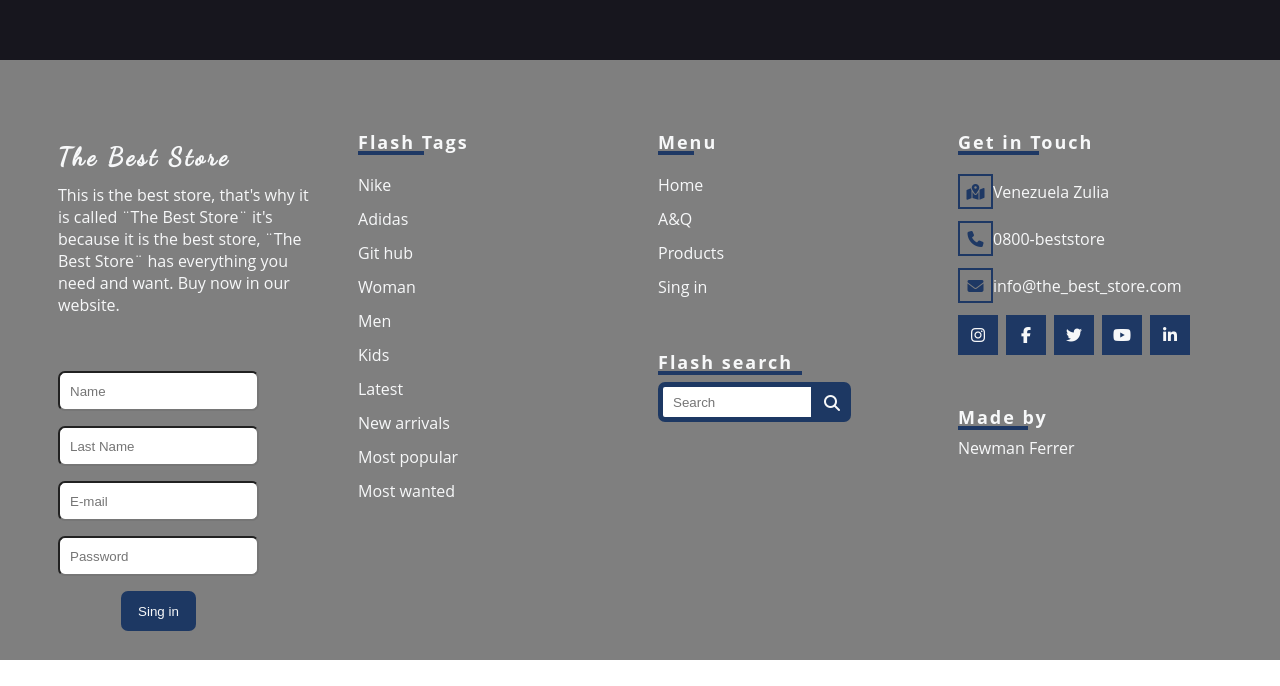
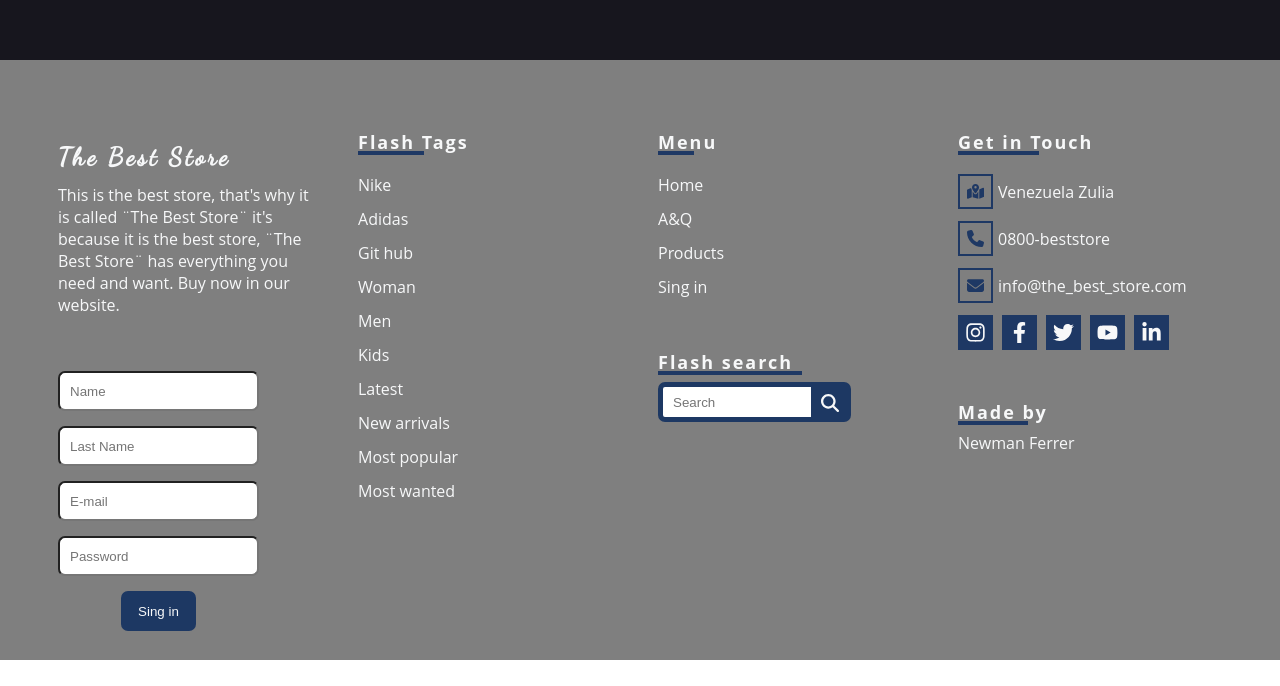
Before and after one commit to AmandaFerrer/my-first-footer-120423, a plain HTML site: page index.html in a window 1280 px wide. Shown: the part 1652-2338 px from the top of the page. Drawn offline with Linux system fonts and the light colour scheme.

Commit message:
feat: :sparkles: refactor footer
refactor footer

issue - 180423 - refactor footer

```diff
--- a/css/styles.css
+++ b/css/styles.css
@@ -20,14 +20,10 @@
  font-size: 16px;
 }
 
-/* body {
- width: 100vw;
-} */
-
 header {
  width: 100%;
  height: 7rem;
- padding: 0 1rem; /*clamp(1rem, 3vw + 1rem, 3rem)*/
+ padding: 0 1rem;
 
  display: flex;
  flex-flow: row wrap;
@@ -110,7 +106,6 @@
  font-size: 25px;
 }
 
-/* form */
 form {
  display: flex;
  flex-flow: column wrap;
@@ -142,7 +137,6 @@
  color: #f7f8f9;
  border: 2px solid #f7f8f9;
 }
-/* form */
 
 .column h5 {
  font-size: 18px;
@@ -151,7 +145,6 @@
  padding-bottom: 8px;
 }
 
-/* rallita abajo de los titulos */
 .column h5::after {
  content: '';
  position: absolute;
@@ -167,6 +160,10 @@
  list-style: none;
 }
 
+.get-in-touch__info {
+ padding: 0 0 0 5px;
+}
+
 .footer-links a {
  text-decoration: none;
  color: #f7f8f9;
@@ -176,6 +173,7 @@
 .input {
  display: flex;
  flex-flow: row wrap;
+ outline: none;
 }
 
 .search__bar {
@@ -192,7 +190,7 @@
 .search-btn {
  height: 40px;
  width: 35px;
- padding: 10px 10px 10px 8px;
+ padding: 12px 12px 12px 5px;
  border-radius: 0 7px 7px 0;
 
  cursor: pointer;
@@ -211,45 +209,42 @@
  align-items: center;
 }
 
-.contatc-details i {
+.contatc-details__icon {
  height: 35px;
  width: 35px;
+ padding: 7px;
  border: 2px solid #1e3864;
- color: #1e3864;
  display: flex;
  align-items: center;
  justify-content: center;
 }
 
-.contatc-details i:hover {
- color: #f7f8f9;
- background-color: #1e3864;
+.contatc-details__icon:hover {
+ filter: brightness(0) saturate(100%) invert(100%) sepia(30%) saturate(275%)
+  hue-rotate(114deg) brightness(104%) contrast(95%); /*cambiar color con el con ursor*/
 }
 
 .social-link-icons {
  display: flex;
  list-style: none;
+ gap: 9px;
 }
 
-.social-link-icons li {
- margin-right: 8px;
-}
-
-.fa-brands {
- height: 40px;
- width: 40px;
+.social-media-icon {
+ height: 35px;
+ width: 35px;
+ padding: 5px;
  border: 2px solid #1e3864;
  background-color: #1e3864;
- color: #f7f8f9;
  display: flex;
  align-items: center;
  justify-content: center;
  transition: 0.3s;
 }
 
-.fa-brands:hover {
+.social-media-icon:hover {
  background: transparent;
- color: #1e3864;
+ filter: #1e3864; /*cambiar color con el con ursor*/
 }
 
 .made__by {
--- a/index.html
+++ b/index.html
@@ -97,7 +97,10 @@
       <div class="input">
        <input class="search-bar-input" type="search" placeholder="Search" />
        <div class="search-btn">
-        <i class="fa-solid fa-magnifying-glass" style="color: #f7f8f9"></i>
+        <img
+         src="/img/magnifying-glass-solid.svg"
+         alt="search magnifying glass"
+        />
        </div>
       </div>
      </div>
@@ -106,25 +109,59 @@
      <h5>Get in Touch</h5>
      <ul class="contatc-details">
       <li>
-       <i class="fa-solid fa-map-location-dot"></i>
-       <span>Venezuela Zulia</span>
+       <div class="imag__container"></div>
+       <img
+        class="contatc-details__icon img"
+        src="/img/map-location-dot-solid.svg"
+        alt="map with location dot icon"
+       />
+       <span class="get-in-touch__info">Venezuela Zulia</span>
       </li>
       <li>
-       <i class="fa-solid fa-phone"></i>
-       <span>0800-beststore</span>
+       <img
+        class="contatc-details__icon"
+        src="/img/phone-solid.svg"
+        alt="phone icon"
+       />
+       <span class="get-in-touch__info">0800-beststore</span>
       </li>
       <li>
-       <i class="fa-solid fa-envelope"></i>
-       <span>info@the_best_store.com</span>
+       <img
+        class="contatc-details__icon"
+        src="/img/envelope-solid.svg"
+        alt="e-mail icon"
+       />
+       <span class="get-in-touch__info">info@the_best_store.com</span>
       </li>
      </ul>
      <ul class="social-link-icons">
-      <li><i class="fa-brands fa-instagram"></i></li>
-      <li><i class="fa-brands fa-facebook-f"></i></li>
-      <li><i class="fa-brands fa-twitter"></i></li>
-      <li><i class="fa-brands fa-youtube"></i></li>
-      <li><i class="fa-brands fa-linkedin-in"></i></li>
+      <img
+       class="social-media-icon"
+       src="/img/instagram.svg"
+       alt="instagram icon"
+      />
+      <img
+       class="social-media-icon"
+       src="/img/facebook-f.svg"
+       alt="facebook icon"
+      />
+      <img
+       class="social-media-icon"
+       src="/img/twitter.svg"
+       alt="twitter icon"
+      />
+      <img
+       class="social-media-icon"
+       src="/img/youtube.svg"
+       alt="youtube icon"
+      />
+      <img
+       class="social-media-icon"
+       src="/img/linkedin-in.svg"
+       alt="linkedin icon"
+      />
      </ul>
+
      <div class="made__by">
       <h5>Made by</h5>
       <p>Newman Ferrer</p>
```
Also changed, not shown: img/bg-footer-blue-640x426.png (deleted), img/envelope-solid.svg (added), img/facebook-f.svg (added), img/instagram.svg (added), img/linkedin-in.svg (added), img/magnifying-glass-solid.svg (added), img/map-location-dot-solid.svg (added), img/phone-solid.svg (added), img/twitter.svg (added), img/youtube.svg (added).
